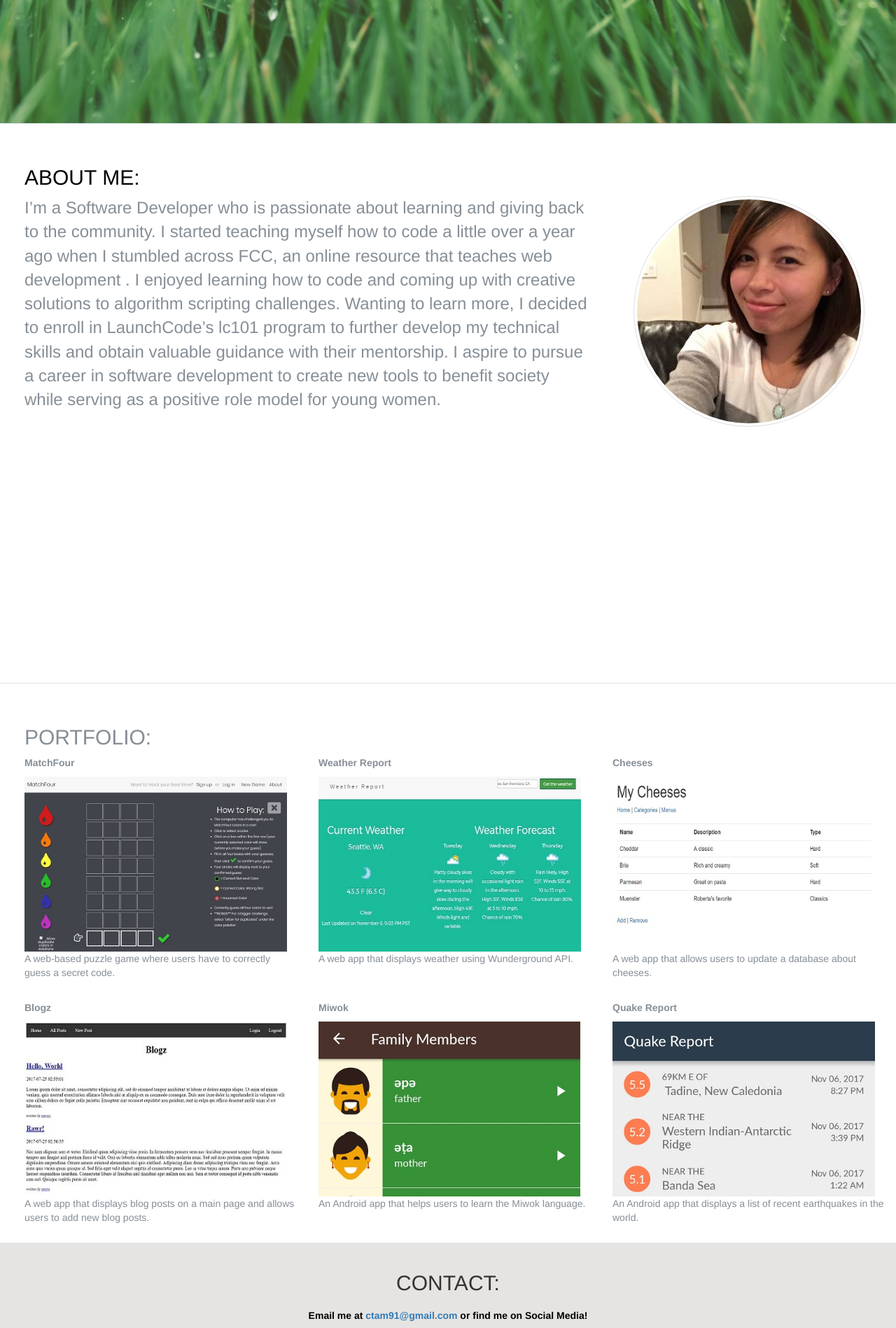
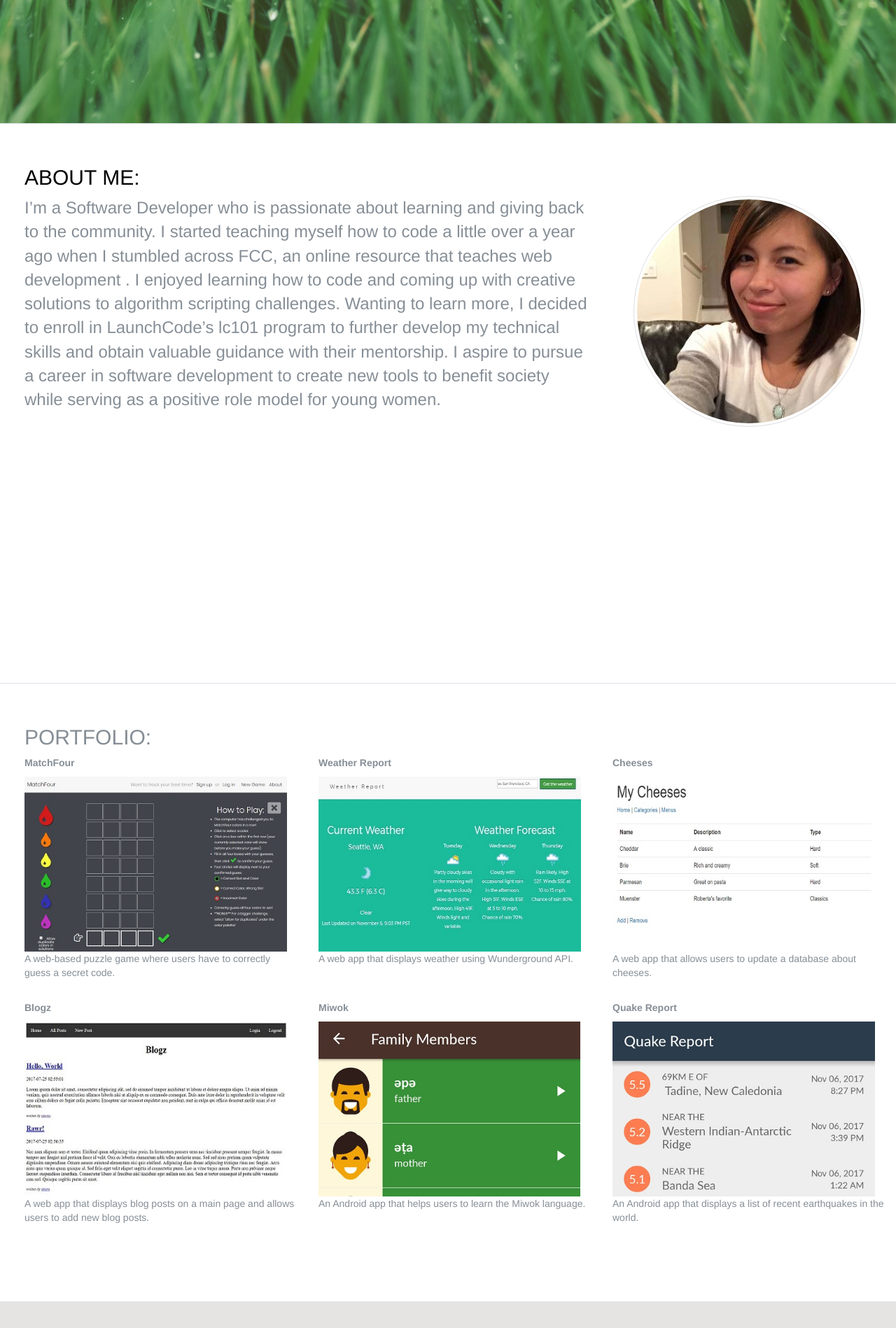
Before and after one commit to ctam91/tammysblog, a Flask app: page / in a window 1280 px wide. Shown: the part 623-2521 px from the top of the page at 70% size. Run offline with Flask 2, Linux system fonts and the light colour scheme; some libraries are stand-ins or nearby versions; some web fonts are replaced.

Commit message:
fix overlay issue

```diff
--- a/static/styles/mainpage.css
+++ b/static/styles/mainpage.css
@@ -60,7 +60,6 @@
   background-color: white;
   background-size:cover;
   padding-left:20px;
-  height: 100vh;
 }
 
 #portfolio, p{
@@ -73,8 +72,6 @@
   background: #E5E4E2;
   background-size:cover;
   text-align: center;
-  height: 100vh;
-
 }
 
 
```
